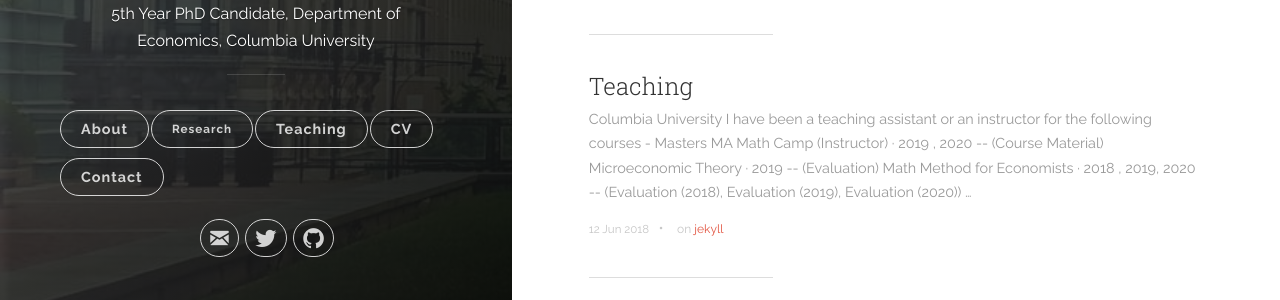
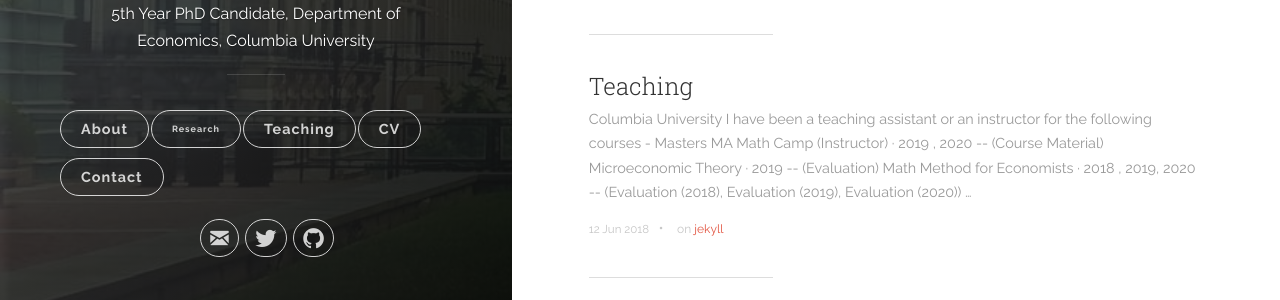
Before and after one commit to vinayakiyer/vinayakiyer.github.io, a Jekyll site: the page built from index.html, in a window 1280 px wide. Shown: the part 501-801 px from the top of the page. Built offline with Jekyll 4.4.1, drawn with Linux system fonts in a browser that asks for light colours; the list of posts is cut into pages by our own code.

Commit message:
Update header.html

```diff
--- a/_includes/header.html
+++ b/_includes/header.html
@@ -24,7 +24,7 @@
             </ul>
 
             <ul class="navigation">
-              <li class="navigation__item"> <font size="2"><a href="{{ site.baseurl }}/research" title="link to {{ site.title }} blog" class="blog-button">Research</a></font></li>
+              <li class="navigation__item"> <font size="1"><a href="{{ site.baseurl }}/research" title="link to {{ site.title }} blog" class="blog-button">Research</a></font></li>
             </ul>
             <ul class="navigation">
               <li class="navigation__item"><a href="{{ site.baseurl }}/teaching" title="link to {{ site.title }} blog" class="blog-button">Teaching</a></li>
```
